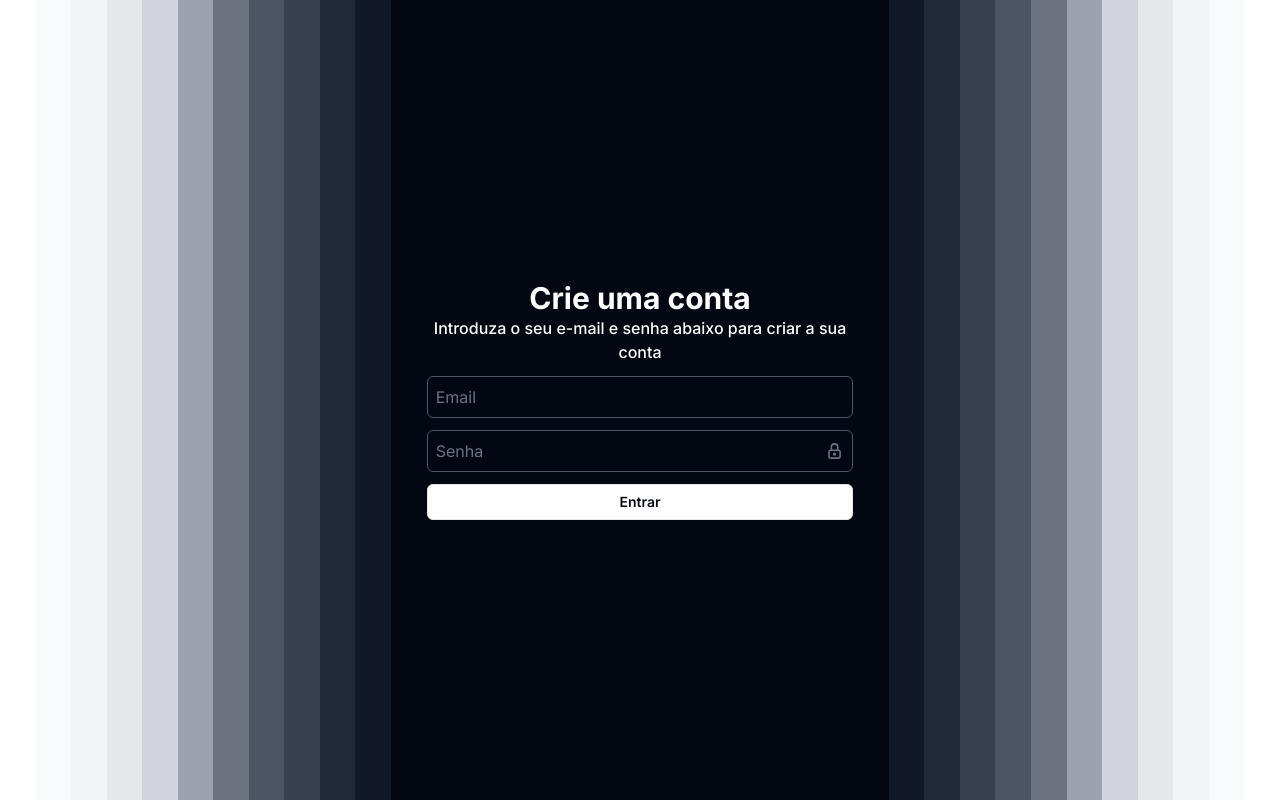
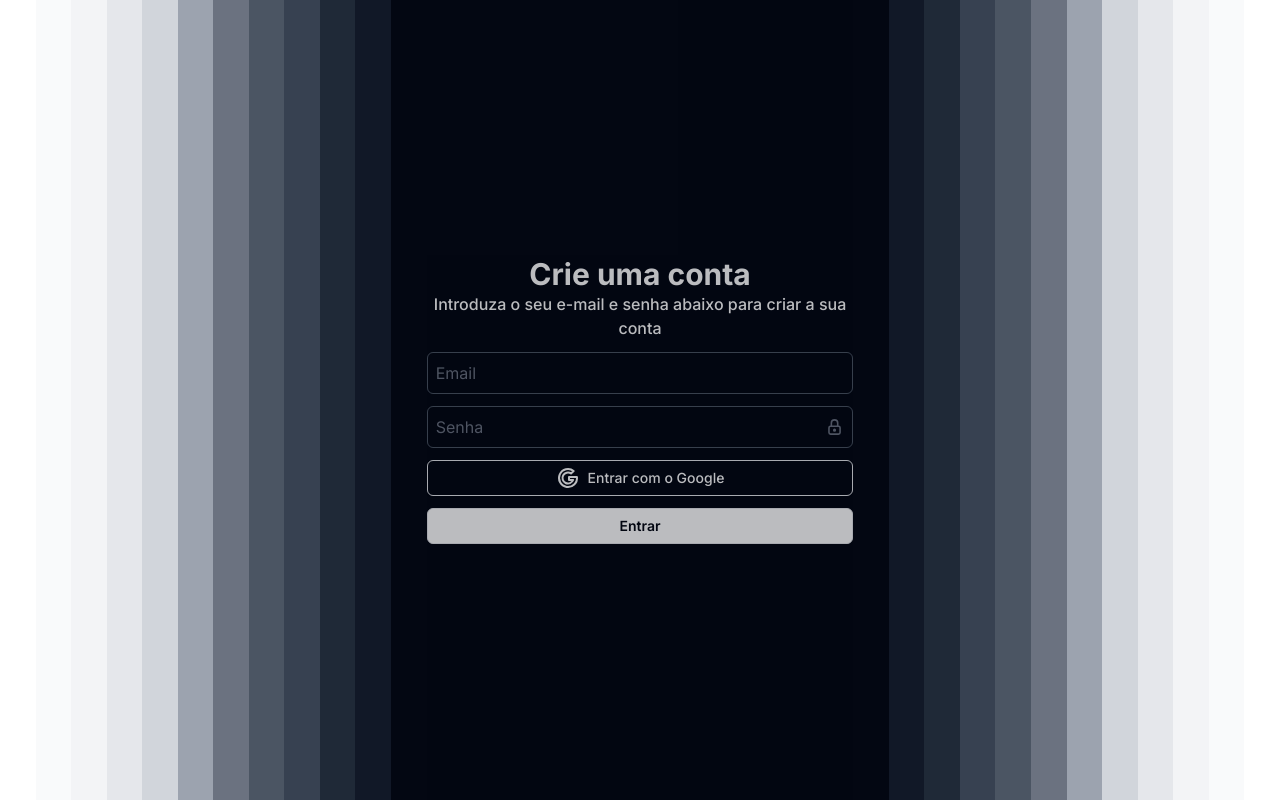
Before and after one commit to viniciusferreira7/finance-app, a Next.js app: page /login in a window 1280 px wide. Built offline with nearby package versions, Linux system fonts and the light colour scheme.

Commit message:
feat: integrates next auth
add next auth so you can log in using your google account

```diff
--- a/package.json
+++ b/package.json
@@ -17,6 +17,7 @@
     "class-variance-authority": "^0.7.0",
     "clsx": "^2.1.0",
     "next": "14.2.1",
+    "next-auth": "^4.24.7",
     "react": "^18",
     "react-dom": "^18",
     "react-hook-form": "^7.51.3",
--- /dev/null
+++ b/src/app/api/auth/[...nextauth]/route.ts
@@ -0,0 +1,30 @@
+import { NextApiRequest, NextApiResponse } from 'next'
+import NextAuth from 'next-auth/next'
+import GoogleProvider from 'next-auth/providers/google'
+import { z } from 'zod'
+
+const handler = async (req: NextApiRequest, res: NextApiResponse) => {
+  const envSchema = z.object({
+    GOOGLE_CLIENT_ID: z.string(),
+    GOOGLE_CLIENT_SECRET: z.string(),
+  })
+
+  const env = envSchema.parse(process.env)
+
+  return await NextAuth(req, res, {
+    providers: [
+      GoogleProvider({
+        clientId: env.GOOGLE_CLIENT_ID,
+        clientSecret: env.GOOGLE_CLIENT_SECRET,
+        authorization: {
+          params: {
+            scope:
+              'https://www.googleapis.com/auth/userinfo.profile https://www.googleapis.com/auth/userinfo.email',
+          },
+        },
+      }),
+    ],
+  })
+}
+
+export { handler as GET, handler as POST }
--- /dev/null
+++ b/src/app/contexts/SessionWrapper.tsx
@@ -0,0 +1,7 @@
+'use client'
+
+import { ReactNode } from 'react'
+
+export function SessionWrapper({ children }: { children: ReactNode }) {
+  return <SessionWrapper>{children}</SessionWrapper>
+}
--- /dev/null
+++ b/src/app/contexts/index.ts
@@ -0,0 +1 @@
+export { SessionWrapper } from './SessionWrapper'
--- a/src/app/login/components/login-form.tsx
+++ b/src/app/login/components/login-form.tsx
@@ -2,9 +2,9 @@
 
 import { Button } from '@/components/ui/button'
 import * as Input from '@/components/ui/input'
-import { Label } from '@/components/ui/label'
 import { zodResolver } from '@hookform/resolvers/zod'
-import { IconLock, IconLockOpen } from '@tabler/icons-react'
+import { IconBrandGoogle, IconLock, IconLockOpen } from '@tabler/icons-react'
+import { signIn } from 'next-auth/react'
 import { useState } from 'react'
 import { useForm } from 'react-hook-form'
 import z from 'zod'
@@ -78,9 +78,16 @@ export function LoginForm() {
               onClick={handleHiddenPassword}
             />
           )}
-
-          {/* TODO: Put label in inputs */}
         </Input.Root>
+        <Button
+          type="button"
+          variant="outline"
+          className="w-full gap-2"
+          onClick={() => signIn('google', { callbackUrl: '/' })}
+        >
+          <IconBrandGoogle />
+          Entrar com o Google
+        </Button>
         <Button type="submit" className="w-full">
           Entrar
         </Button>
--- a/src/app/login/page.tsx
+++ b/src/app/login/page.tsx
@@ -17,7 +17,9 @@ export default function LoginPage() {
         <div className="h-full w-[8.33%] animate-pulse bg-gray-900" />
         <div className="h-full w-[8.33%] animate-pulse bg-gray-950" />
       </div>
-      <LoginForm />
+      <div className="grid h-full w-full animate-pulse place-content-center bg-gray-950">
+        <LoginForm />
+      </div>
       <div className="hidden h-screen w-full md:flex">
         <div className="h-full w-[8.33%] animate-pulse bg-gray-950" />
         <div className="h-full w-[8.33%] animate-pulse bg-gray-900" />
--- a/src/components/ui/button.tsx
+++ b/src/components/ui/button.tsx
@@ -14,7 +14,7 @@ const buttonVariants = cva(
         destructive:
           'bg-destructive text-destructive-foreground shadow-sm hover:bg-destructive/90',
         outline:
-          'border border-input bg-background shadow-sm hover:bg-accent hover:text-accent-foreground',
+          'text-white border border-input bg-transparent shadow-sm hover:bg-white hover:text-gray-950',
         secondary:
           'bg-secondary text-secondary-foreground shadow-sm hover:bg-secondary/80',
         ghost: 'hover:bg-accent hover:text-accent-foreground',
```
Also changed, not shown: 2 other files (tests, documents, lock files or other folders).
